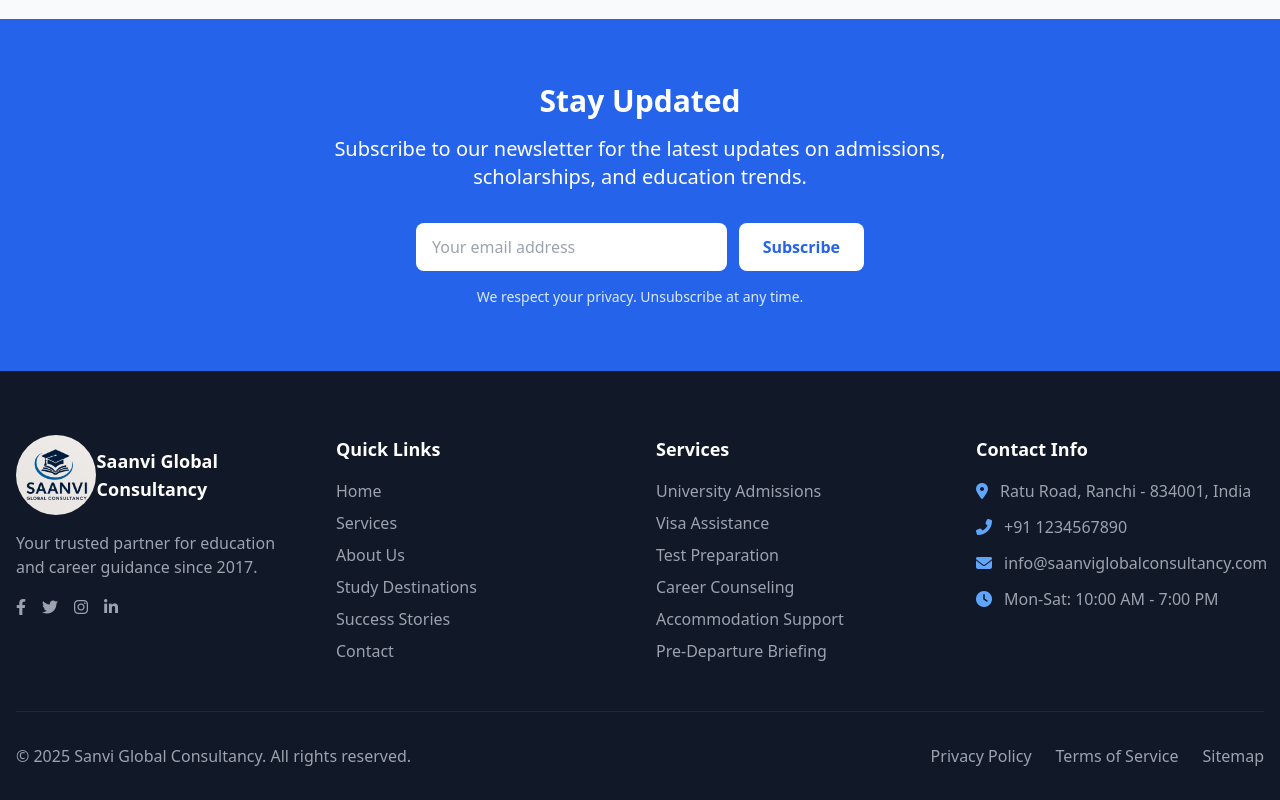
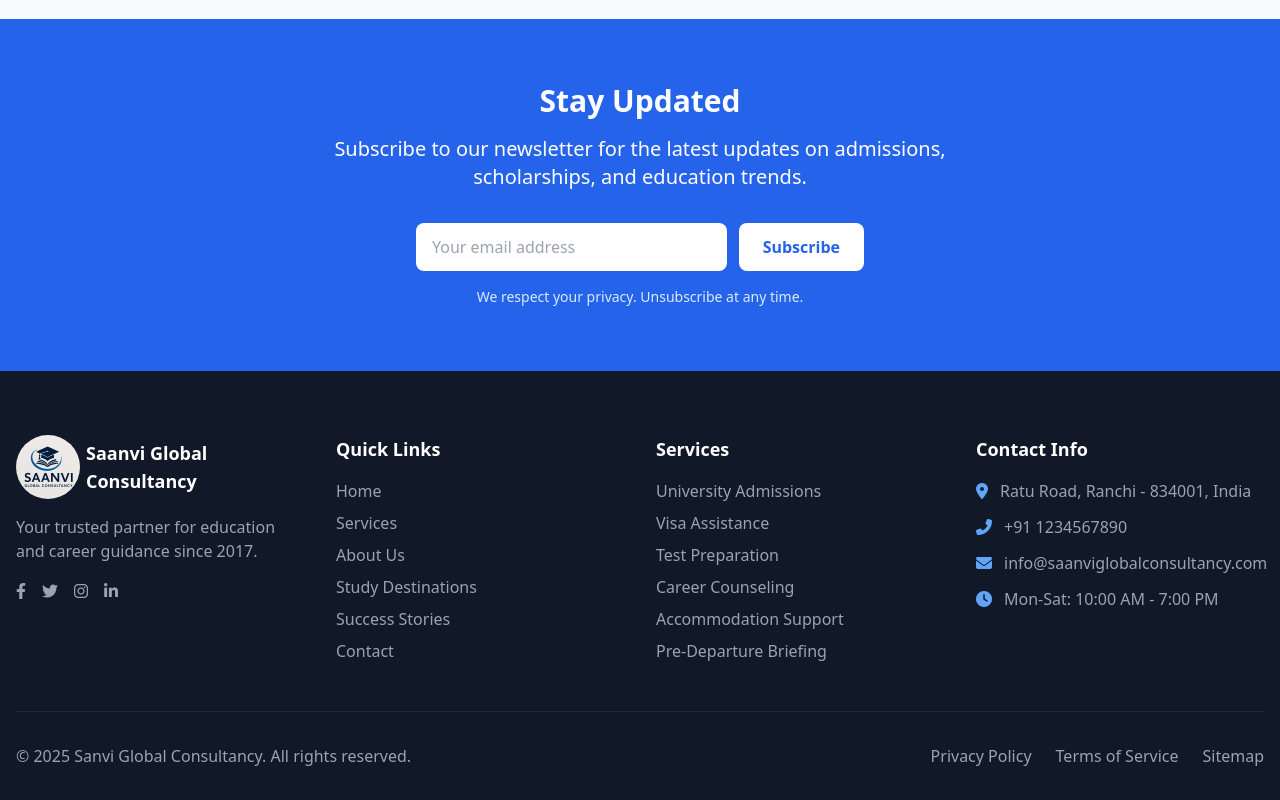
Before and after one commit to SubhamKumar25/Consultancy-site, a plain HTML site: page index.html in a window 1280 px wide. Shown: the part 5439-6239 px from the top of the page. Drawn offline with nearby package versions, Linux system fonts and the light colour scheme.

Commit message:
index.html

```diff
--- a/index.html
+++ b/index.html
@@ -642,7 +642,7 @@
             <div>
                 <div class="flex items-center mb-4">
                     <a href="#">
-                    <img src="logo.jpg" alt="Profile" class="w-20 h-20 rounded-full mr-3">
+                    <img src="logo.jpg" alt="Profile" class="w-16 h-16 rounded-full mr-3">
                   </a>
                     <div>
                         <h3 class="font-bold text-lg">Saanvi Global Consultancy</h3>
```
